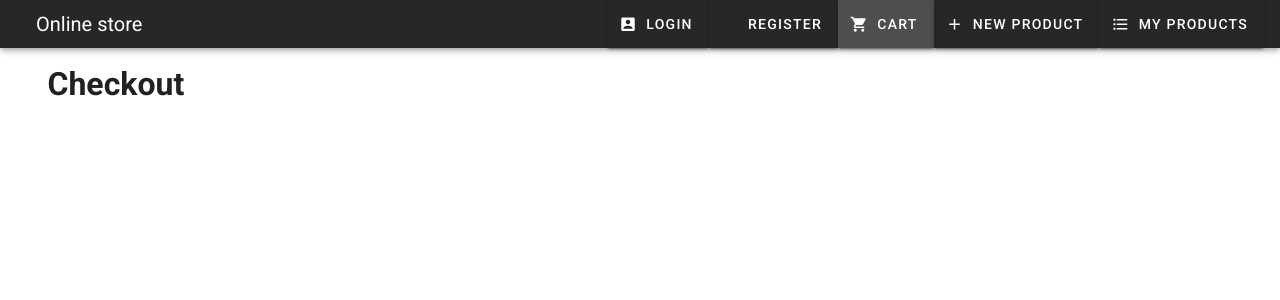
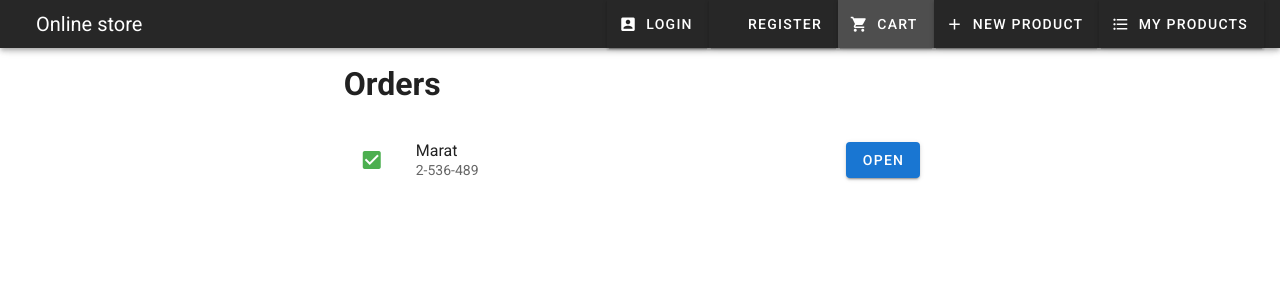
Before and after one commit to some-yummy-nick/vue-store, a Vue app: page /checkout in a window 1280 px wide. Shown: the top 300 px of the page. Built offline with nearby package versions, Linux system fonts and the light colour scheme.

Commit message:
Add orders page

```diff
--- a/src/views/User/Checkout.vue
+++ b/src/views/User/Checkout.vue
@@ -1,8 +1,28 @@
 <template>
   <v-container>
     <v-layout row>
-      <v-flex xs12>
-        <h1>Checkout</h1>
+      <v-flex xs12 sm6 offset-sm3>
+        <h1 class="text-secondary mb-3">Orders</h1>
+        <v-list two-line flat>
+          <v-list-item avatar v-for="order in orders" :key="order.id">
+            <v-list-item-action>
+              <v-checkbox
+                :input-value="order.done"
+                :change="markDone(order)"
+                color="success"
+              ></v-checkbox>
+            </v-list-item-action>
+            <v-list-item-content>
+              <v-list-item-title>{{ order.name }}</v-list-item-title>
+              <v-list-item-subtitle>{{ order.phone }}</v-list-item-subtitle>
+            </v-list-item-content>
+            <v-list-item-action>
+              <v-btn :to="'/product/' + order.productId" class="primary"
+                >Open</v-btn
+              >
+            </v-list-item-action>
+          </v-list-item>
+        </v-list>
       </v-flex>
     </v-layout>
   </v-container>
@@ -12,7 +32,22 @@
 export default {
   name: 'Checkout',
   data() {
-    return {}
+    return {
+      orders: [
+        {
+          id: '1',
+          name: 'Marat',
+          phone: '2-536-489',
+          productId: '1',
+          done: false,
+        },
+      ],
+    }
+  },
+  methods: {
+    markDone(order) {
+      order.done = true
+    },
   },
 }
 </script>
```
